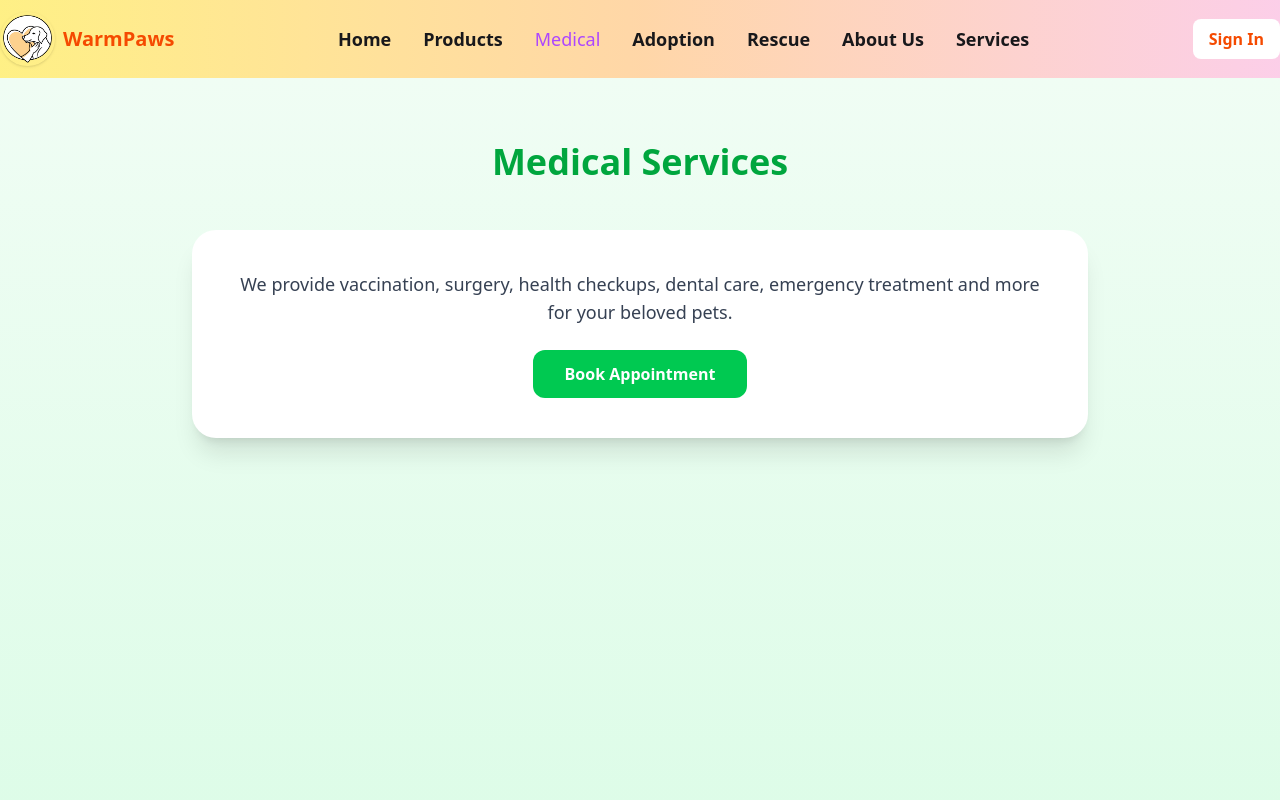
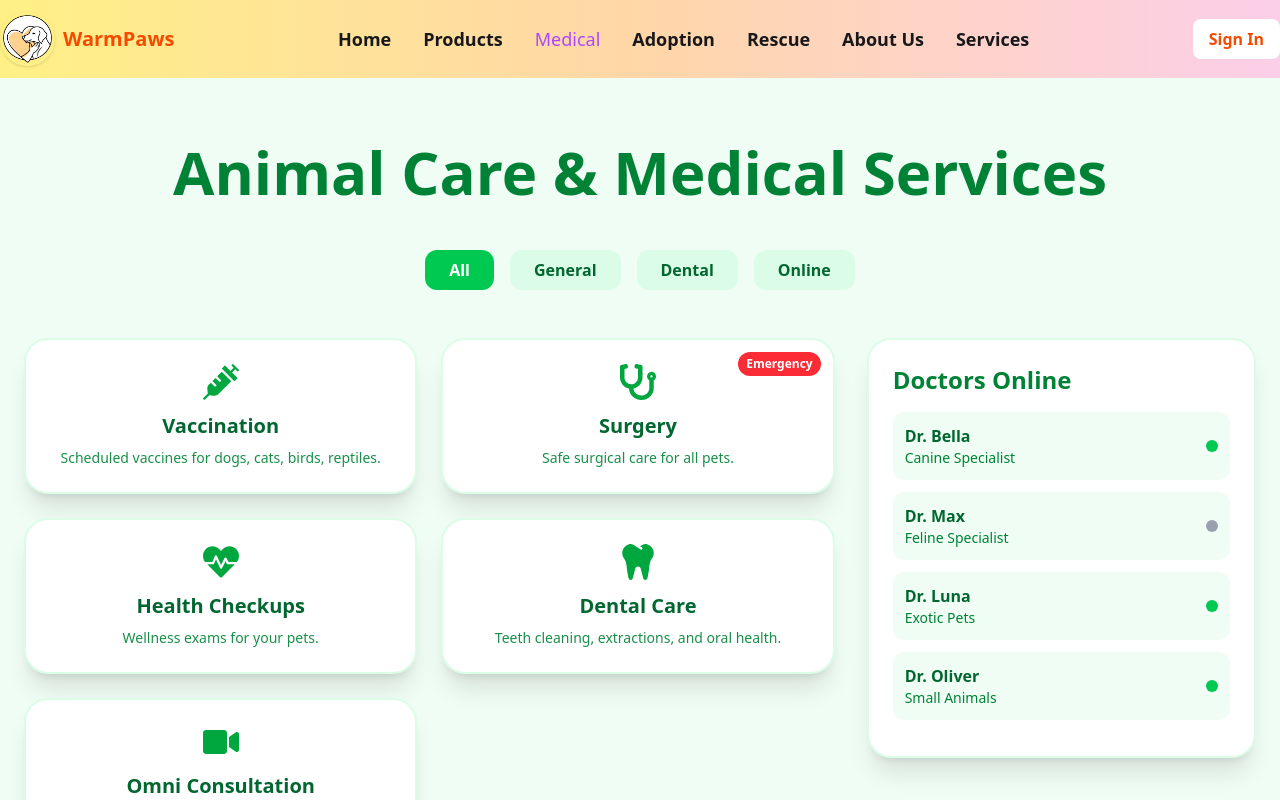
Before and after one commit to SAD-Team-RED-Code/WarmPaws, a React (Vite) app: page /medical in a window 1280 px wide. Shown: the top 800 px of the page. Built offline with nearby package versions, Linux system fonts and the light colour scheme; no server answers.

Commit message:
M Update

```diff
--- a/package.json
+++ b/package.json
@@ -13,9 +13,11 @@
     "@tailwindcss/vite": "^4.1.14",
     "firebase": "^12.4.0",
     "framer-motion": "^12.34.3",
+    "leaflet": "^1.9.4",
     "react": "^19.1.1",
     "react-dom": "^19.1.1",
     "react-icons": "^5.5.0",
+    "react-leaflet": "^5.0.0",
     "react-router": "^7.9.4",
     "react-router-dom": "^7.13.1",
     "react-spinners": "^0.17.0",
--- a/src/pages/Medical.jsx
+++ b/src/pages/Medical.jsx
@@ -1,21 +1,164 @@
-import React from "react";
+import React, { useState } from "react";
+import {
+  FaSyringe,
+  FaStethoscope,
+  FaTooth,
+  FaAmbulance,
+  FaHeartbeat,
+  FaPaw,
+  FaDragon,
+  FaFeather,
+  FaVideo,
+  FaMapMarkerAlt,
+  FaPhone,
+  FaWhatsapp
+} from "react-icons/fa";
+
+// Services with categories and map availability
+const services = [
+  { id: 1, title: "Vaccination", description: "Scheduled vaccines for dogs, cats, birds, reptiles.", icon: <FaSyringe className="text-green-600 text-4xl mb-3" />, mapAvailable: true, category: "General", emergency: false },
+  { id: 2, title: "Surgery", description: "Safe surgical care for all pets.", icon: <FaStethoscope className="text-green-600 text-4xl mb-3" />, mapAvailable: true, category: "General", emergency: true },
+  { id: 3, title: "Health Checkups", description: "Wellness exams for your pets.", icon: <FaHeartbeat className="text-green-600 text-4xl mb-3" />, mapAvailable: false, category: "General", emergency: false },
+  { id: 4, title: "Dental Care", description: "Teeth cleaning, extractions, and oral health.", icon: <FaTooth className="text-green-600 text-4xl mb-3" />, mapAvailable: false, category: "Dental", emergency: false },
+  { id: 5, title: "Omni Consultation", description: "Book a video consultation with any available doctor online.", icon: <FaVideo className="text-green-600 text-4xl mb-3" />, mapAvailable: false, category: "Online", emergency: false },
+];
+
+// Online doctors with map availability
+const onlineDoctors = [
+  { id: 1, name: "Dr. Bella", specialty: "Canine Specialist", online: true, mapAvailable: true },
+  { id: 2, name: "Dr. Max", specialty: "Feline Specialist", online: false, mapAvailable: false },
+  { id: 3, name: "Dr. Luna", specialty: "Exotic Pets", online: true, mapAvailable: true },
+  { id: 4, name: "Dr. Oliver", specialty: "Small Animals", online: true, mapAvailable: true },
+];
+
+// FAQs
+const faqs = [
+  { question: "What pets do you treat?", answer: "We treat dogs, cats, birds, reptiles, and small animals across Bangladesh." },
+  { question: "Do you offer online consultation?", answer: "Yes! You can book a video call with any online doctor using the Omni Consultation." },
+  { question: "Are emergency services available?", answer: "Yes! Our emergency services are 24/7 for critical cases." },
+];
 
 const Medical = () => {
+  const [selectedItem, setSelectedItem] = useState(null);
+  const [showMap, setShowMap] = useState(false);
+  const [filter, setFilter] = useState("All");
+
+  // Filter services by category
+  const filteredServices = services.filter(service => filter === "All" || service.category === filter);
+
   return (
-    <div className="min-h-screen bg-gradient-to-b from-green-50 to-green-100 py-16 px-6">
-      <h2 className="text-4xl font-bold text-center text-green-600 mb-12">
-        Medical Services
-      </h2>
+    <div className="min-h-screen bg-green-50 py-16 px-6">
+      <h1 className="text-5xl md:text-6xl font-bold text-green-700 text-center mb-12">
+        Animal Care & Medical Services
+      </h1>
 
-      <div className="max-w-4xl mx-auto bg-white p-10 rounded-3xl shadow-xl text-center">
-        <p className="text-lg text-gray-700 mb-6">
-          We provide vaccination, surgery, health checkups, dental care,
-          emergency treatment and more for your beloved pets.
-        </p>
+      {/* Filter / Categories */}
+      <div className="flex justify-center gap-4 mb-12 flex-wrap">
+        {["All", "General", "Dental", "Online"].map(cat => (
+          <button
+            key={cat}
+            onClick={() => setFilter(cat)}
+            className={`px-6 py-2 rounded-xl font-semibold transition ${filter === cat ? "bg-green-500 text-white" : "bg-green-100 text-green-800 hover:bg-green-200"}`}
+          >
+            {cat}
+          </button>
+        ))}
+      </div>
 
-        <button className="bg-green-500 hover:bg-green-600 text-white px-8 py-3 rounded-xl font-semibold">
-          Book Appointment
-        </button>
+      <div className="max-w-7xl mx-auto grid grid-cols-1 lg:grid-cols-3 gap-8">
+        {/* Services Column */}
+        <div className="lg:col-span-2 grid grid-cols-1 md:grid-cols-2 gap-6">
+          {filteredServices.map(service => (
+            <div
+              key={service.id}
+              onClick={() => { setSelectedItem(service); setShowMap(false); }}
+              className="bg-white rounded-3xl shadow-xl p-6 text-center border-2 border-green-100 cursor-pointer hover:scale-105 transition-transform duration-300 relative"
+            >
+              {service.emergency && (
+                <span className="absolute top-3 right-3 bg-red-500 text-white text-xs px-2 py-1 rounded-full font-semibold">
+                  Emergency
+                </span>
+              )}
+              <div className="flex justify-center">{service.icon}</div>
+              <h3 className="text-xl font-bold text-green-800 mb-2">{service.title}</h3>
+              <p className="text-green-700/90 text-sm">{service.description}</p>
+            </div>
+          ))}
+        </div>
+
+        {/* Online Doctors Column */}
+        <div className="bg-white rounded-3xl shadow-xl p-6 border-2 border-green-100 h-fit sticky top-24">
+          <h2 className="text-2xl font-bold text-green-700 mb-4">Doctors Online</h2>
+          {onlineDoctors.map(doc => (
+            <div
+              key={doc.id}
+              className="flex items-center justify-between p-3 mb-3 bg-green-50 rounded-xl cursor-pointer hover:bg-green-100"
+              onClick={() => { setSelectedItem(doc); setShowMap(false); }}
+            >
+              <div>
+                <h3 className="font-semibold text-green-800">{doc.name}</h3>
+                <p className="text-green-700 text-sm">{doc.specialty}</p>
+              </div>
+              <div className={`w-3 h-3 rounded-full ${doc.online ? "bg-green-500" : "bg-gray-400"}`} title={doc.online ? "Online" : "Offline"}></div>
+            </div>
+          ))}
+        </div>
+      </div>
+
+      {/* Modal */}
+      {selectedItem && (
+        <div className="fixed inset-0 bg-black bg-opacity-50 flex items-center justify-center z-50 overflow-auto p-4">
+          <div className="bg-white rounded-3xl shadow-2xl p-8 max-w-lg w-full relative">
+            <button onClick={() => setSelectedItem(null)} className="absolute top-4 right-4 text-green-700 font-bold text-2xl">&times;</button>
+            <div className="flex justify-center mb-4">{selectedItem.icon}</div>
+            <h3 className="text-2xl font-bold text-green-800 mb-2">{selectedItem.title || selectedItem.name}</h3>
+            <p className="text-green-700/90 mb-4">{selectedItem.description || selectedItem.specialty}</p>
+
+            <div className="flex flex-col md:flex-row gap-4">
+              <button className="flex-1 bg-green-500 hover:bg-green-600 text-white px-6 py-3 rounded-xl font-semibold transition flex items-center justify-center gap-2">
+                <FaPhone /> Book Now
+              </button>
+              {selectedItem.online && (
+                <button className="flex-1 bg-green-100 hover:bg-green-200 text-green-800 px-6 py-3 rounded-xl font-semibold transition flex items-center justify-center gap-2">
+                  <FaVideo /> Start Live Consultation
+                </button>
+              )}
+              {selectedItem.mapAvailable && (
+                <button
+                  onClick={() => setShowMap(!showMap)}
+                  className="flex-1 bg-green-100 hover:bg-green-200 text-green-800 px-6 py-3 rounded-xl font-semibold transition flex items-center justify-center gap-2"
+                >
+                  <FaMapMarkerAlt /> See on Map
+                </button>
+              )}
+            </div>
+
+            {/* Map iframe */}
+            {showMap && selectedItem.mapAvailable && (
+              <div className="mt-6 w-full h-64 rounded-2xl overflow-hidden border-2 border-green-200 shadow-inner">
+                <iframe
+                  title="Pet Clinic Location"
+                  src="https://www.google.com/maps/embed?pb=!1m18!1m12!1m3!1d3651.905303782596!2d90.39043557509054!3d23.750903794665554!2m3!1f0!2f0!3f0!3m2!1i1024!2i768!4f13.1!3m3!1m2!1s0x3755b8571b8e5ebd%3A0x7bcb74b7b21f1f33!2sDhaka%2C%20Bangladesh!5e0!3m2!1sen!2sus!4v1694967072224!5m2!1sen!2sus"
+                  className="w-full h-full border-0"
+                  allowFullScreen=""
+                  loading="lazy"
+                  referrerPolicy="no-referrer-when-downgrade"
+                ></iframe>
+              </div>
+            )}
+          </div>
+        </div>
+      )}
+
+      {/* FAQ / Tips Section */}
+      <div className="max-w-4xl mx-auto mt-16">
+        <h2 className="text-3xl font-bold text-green-700 mb-6 text-center">Frequently Asked Questions</h2>
+        {faqs.map((faq, idx) => (
+          <details key={idx} className="mb-4 bg-white p-4 rounded-xl shadow-md border border-green-100">
+            <summary className="font-semibold cursor-pointer">{faq.question}</summary>
+            <p className="mt-2 text-green-700/90">{faq.answer}</p>
+          </details>
+        ))}
       </div>
     </div>
   );
```
Also changed, not shown: 1 other file (tests, documents, lock files or other folders).
